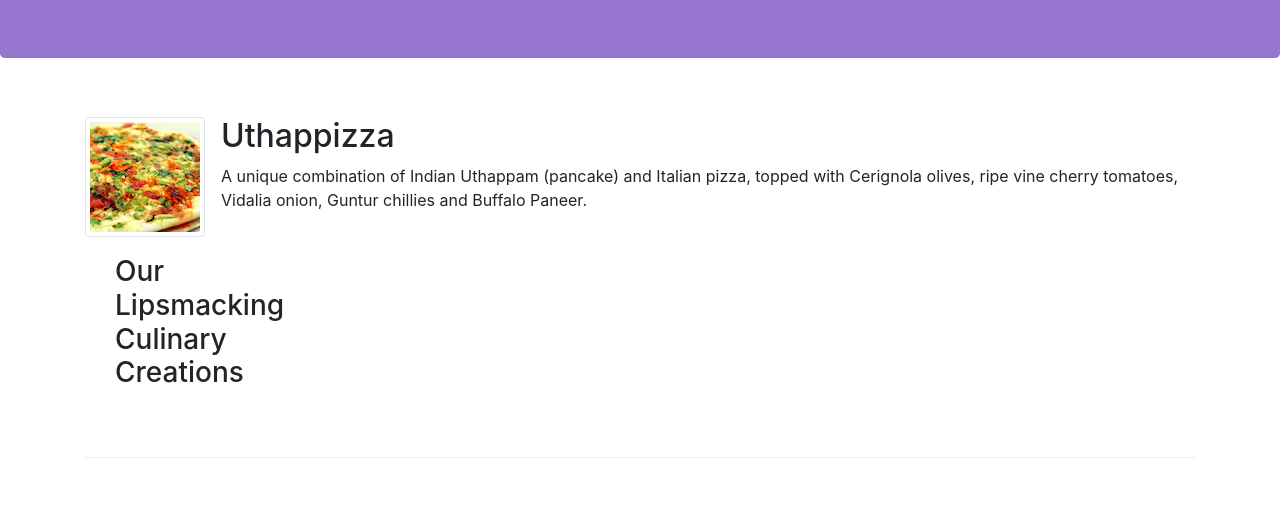
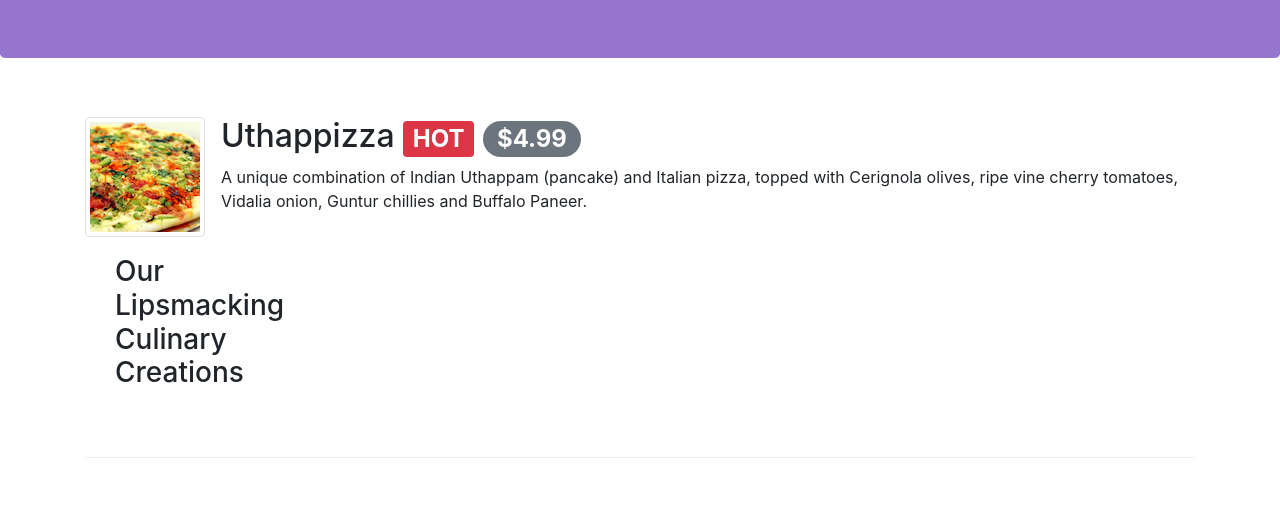
Before and after one commit to hnil206/FER201m, a website: page index.html in a window 1280 px wide. Shown: the part 276-800 px from the top of the page. Drawn offline with nearby package versions, Linux system fonts and the light colour scheme.

Commit message:
Alerting Users

```diff
--- a/index.html
+++ b/index.html
@@ -99,7 +99,14 @@
 						alt="Uthappizza"
 					/>
 					<div clas4s="media-body">
-						<h2 class="mt-0">Uthappizza</h2>
+						<h2 class="mt-0">
+							Uthappizza
+							<span class="badge badge-danger">HOT</span>
+							<span class="badge badge-pill badge-secondary"
+								>$4.99</span
+							>
+						</h2>
+
 						<p class="d-none d-sm-block">
 							A unique combination of Indian Uthappam (pancake)
 							and Italian pizza, topped with Cerignola olives,
```
